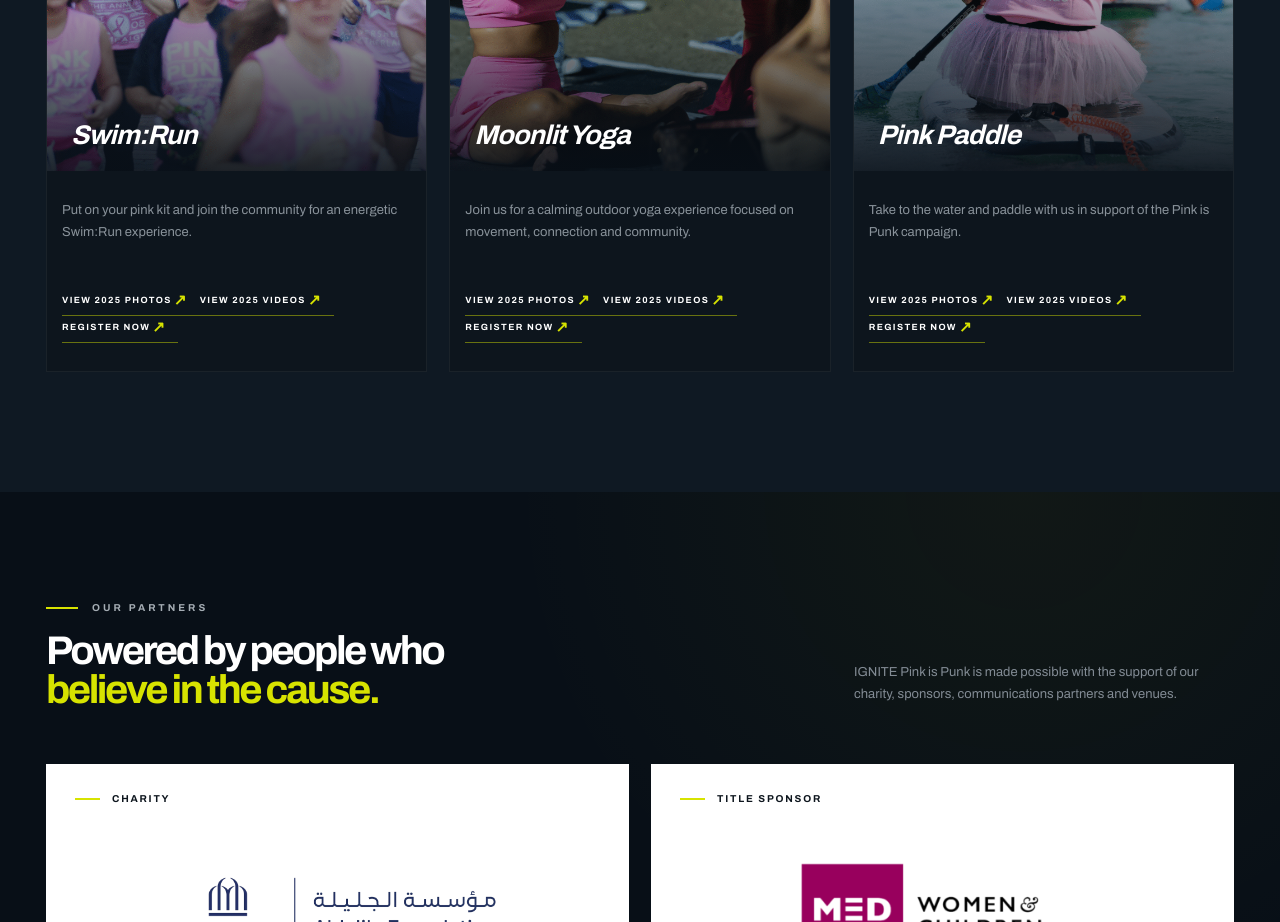
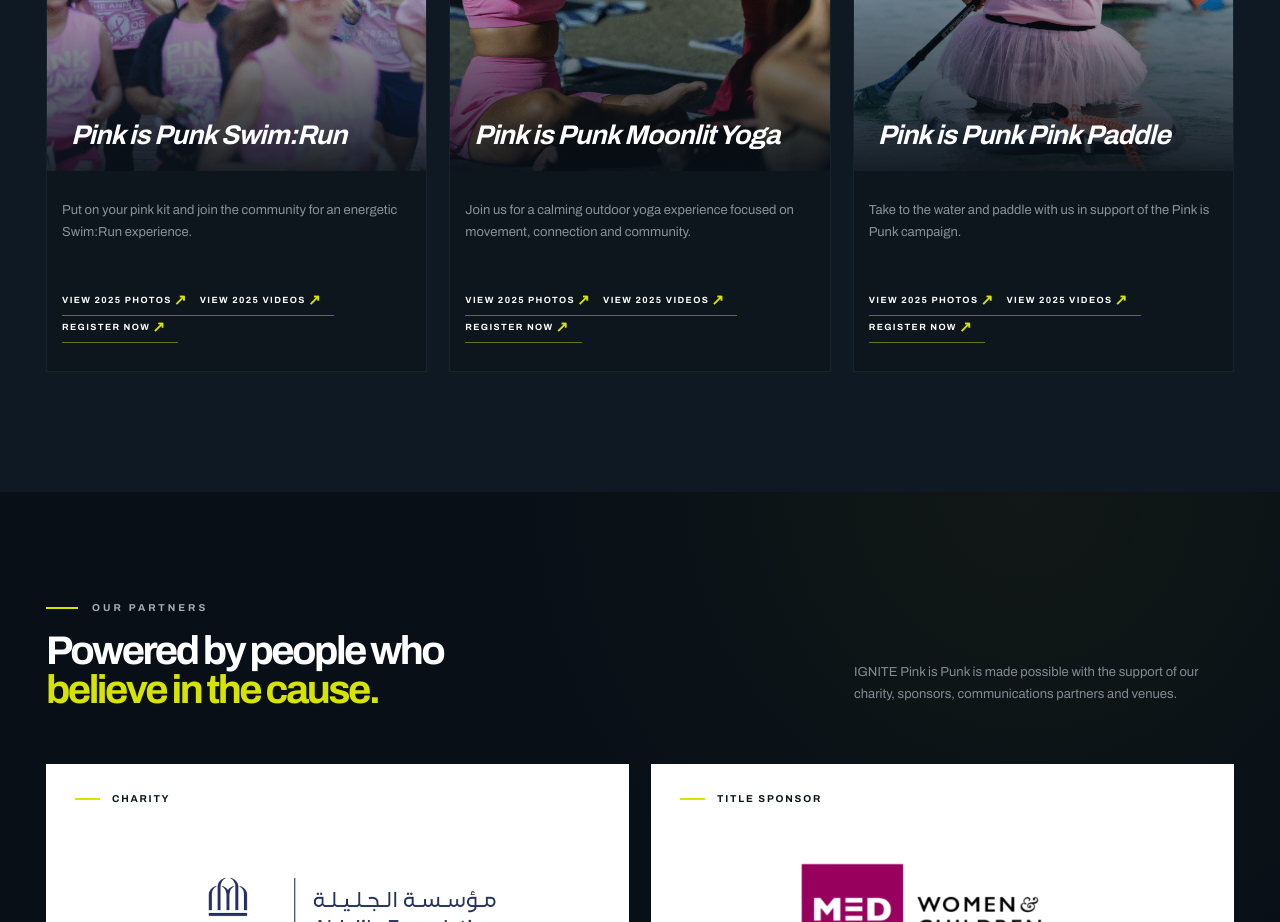
Before and after one commit to ivhub010/ignite.ae, a Next.js app: page /pink-is-punk in a window 1280 px wide. Shown: the part 2340-3262 px from the top of the page. Built offline with nearby package versions, Linux system fonts and the light colour scheme.

Commit message:
update link

```diff
--- a/app/pink-is-punk/page.tsx
+++ b/app/pink-is-punk/page.tsx
@@ -12,29 +12,29 @@ const WAYS = [
 
 const PINK_EVENTS = [
   {
-    title: 'Pink is Punk Swim:Run',
-    shortTitle: 'Swim:Run',
+    shortTitle: 'Pink is Punk Swim:Run',
+    title: 'Oct 3rd',
     text: 'Put on your pink kit and join the community for an energetic Swim:Run experience.',
     image: '/assets/images/pink-is-punk/swim-run.png',
-    link: 'https://www.premieronline.com/event/ignite_pink_is_punk_swim_run_7754',
+    link: 'https://www.premieronline.com/event/ignite_pink_is_punk_swim_run_8760',
     viewphotos: 'https://www.dropbox.com/scl/fo/m9m9jl2mg6kdcw8ia72v1/AEbZWuDrCJ7U_8dY3iqbyDY?rlkey=83zifnulx0n0tm0iamaiv4voi&st=ccbjb375&dl=0',
     viewvideos: 'https://www.instagram.com/reel/DP1C4zAj_w-/?utm_source=ig_web_copy_link&igsh=ZzBjaG5jcHByemNk'
   },
   {
-    title: 'Pink is Punk Moonlit Yoga',
-    shortTitle: 'Moonlit Yoga',
+    shortTitle: 'Pink is Punk Moonlit Yoga',
+    title: 'Oct 5th',
     text: 'Join us for a calming outdoor yoga experience focused on movement, connection and community.',
     image: '/assets/images/pink-is-punk/moonlit-yoga.png',
-    link: 'https://www.premieronline.com/event/ignite_pink_is_punk_moonlit_yoga_7756',
+    link: 'https://www.premieronline.com/event/ignite_pink_is_punk_moonlit_yoga_8762',
     viewphotos: 'https://www.dropbox.com/scl/fo/fy1vw2jinxsx1psjjpjl4/AMm62UfpB8kNSaNaYIsJpMs?rlkey=jf3twc6h1xx1aszqu4asoael3&dl=0',
     viewvideos: 'https://www.instagram.com/reel/DP3g7AaD0aq/?utm_source=ig_web_copy_link&igsh=MXdydTk4dTVuZWw1MQ=='
   },
   {
-    title: 'Pink is Punk Pink Paddle',
-    shortTitle: 'Pink Paddle',
+    shortTitle: 'Pink is Punk Pink Paddle',
+    title: 'Oct 10th',
     text: 'Take to the water and paddle with us in support of the Pink is Punk campaign.',
     image: '/assets/images/pink-is-punk/pink-paddle.png',
-    link: 'https://www.premieronline.com/event/ignite_pink_is_punk_pink_paddle_7755',
+    link: 'https://www.premieronline.com/event/ignite_pink_is_punk_pink_paddle_8761',
     viewphotos: 'https://www.dropbox.com/scl/fo/gmm4req28g4luz8r92t63/AHqDDufwZT_rkscxLhR-vyk?rlkey=5jeadlhuq5mjcmgvjl0eqnxcf&st=um3xpb8p&dl=0',
     viewvideos: 'https://www.instagram.com/reel/DQLpae4D66f/?utm_source=ig_web_copy_link&igsh=MzRlODBiNWFlZA=='
   },
```
